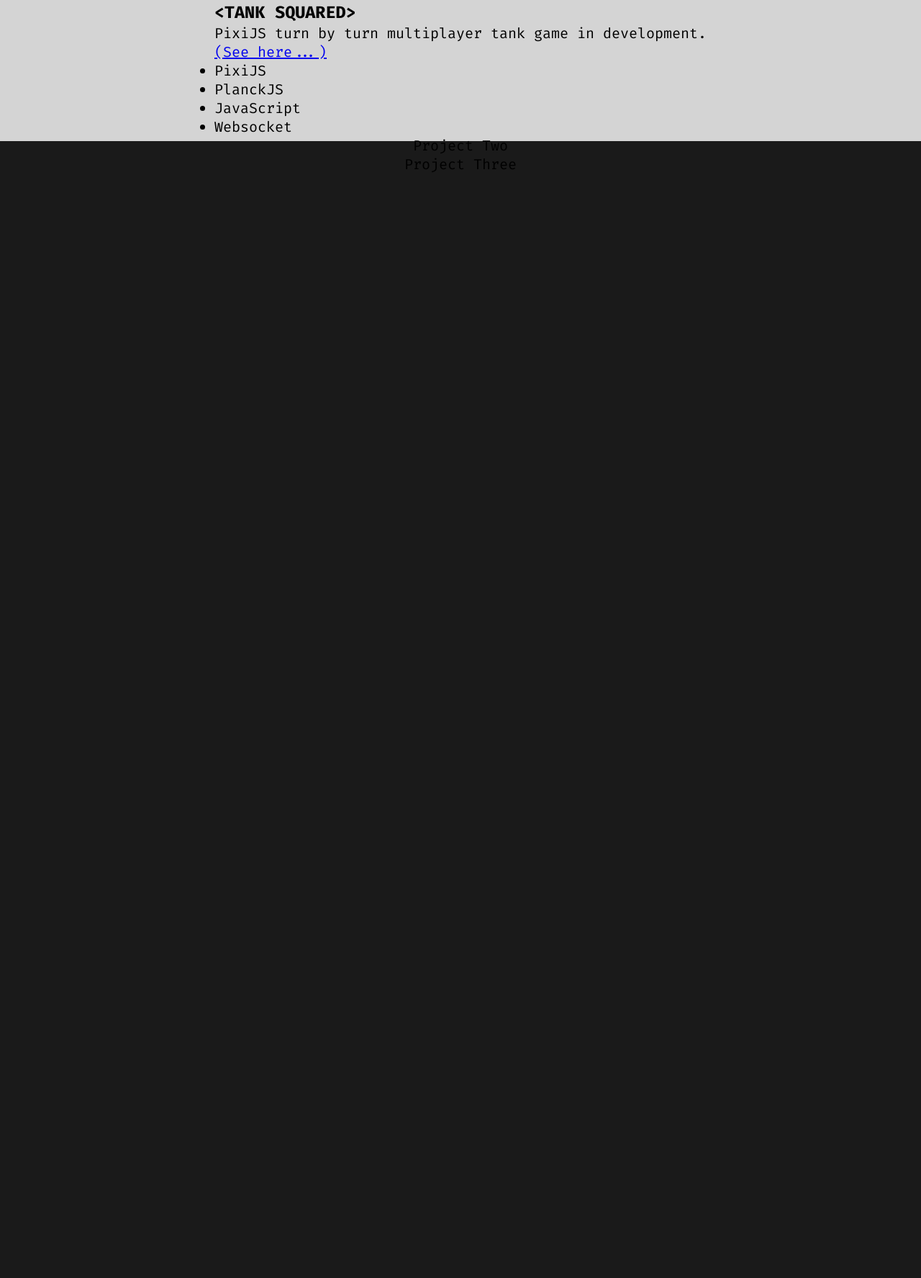
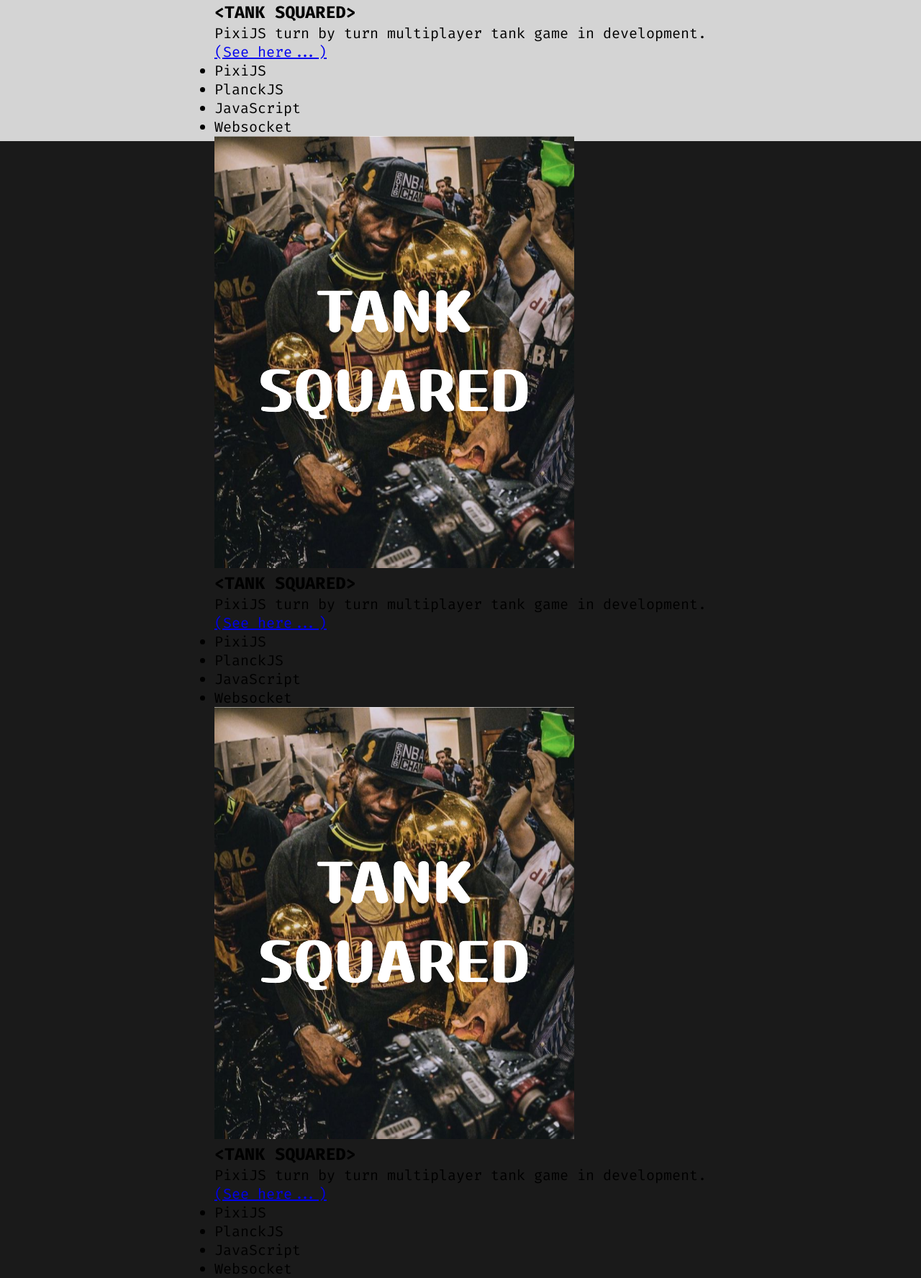
Before and after one commit to AlejandroDeGuzman/AlejandroDeGuzman.github.io, a PHP site: page / in a window 1280 px wide. Shown: the part 2334-4109 px from the top of the page at 72% size. Before the commit the page ends 2573 px from the top, so only its background shows below. Run offline with PHP 8.4, Linux system fonts and the light colour scheme; some libraries are stand-ins or nearby versions.

Commit message:
setup rough structure of projects page

```diff
--- a/assets/css/mobile.css
+++ b/assets/css/mobile.css
@@ -168,13 +168,13 @@ nav a {
     background-color: var(--gray-100);
 }
 
-#projectOne {
+.project {
     display: flex;
     flex-direction: column;
     justify-content: space-between;
     align-items: center;
     margin: 20px;
-    margin-top: 20%;
+    margin-top: 15%;
     background-color: var(--primary-light);
     padding: 20px;
     border-radius: 10px;
@@ -224,3 +224,7 @@ nav a {
     border-radius: 10px;
     border: 2px solid black;
 }
+
+#project-two {
+    margin-top: -5px;
+}
--- a/index.html
+++ b/index.html
@@ -82,7 +82,7 @@ String[] technologies = {
         <!-- projects/achievements section -->
         <section id="three">
             <div class="flex-container">
-                <div id="projectOne">
+                <div class="project">
                     <div class="project-content">
                         <div class="project-title">
                             <figure>
@@ -104,11 +104,52 @@ String[] technologies = {
                         </ul>
                     </div>
                 </div>
-                <div id="projectTwo">
-                    <p>Project Two</p>
+
+                <!-- project two -->
+                <div class="project" id="project-two">
+                    <div class="project-content">
+                        <div class="project-title">
+                            <figure>
+                                <img id="tankSquaredImg" src="./assets/images/TANK_SQUARED.png" alt="">
+                            </figure>
+                        </div>
+                        <div class="project-description">
+                            <h3>&lt;TANK SQUARED&gt;</h3>
+                            <p>PixiJS turn by turn multiplayer tank game in development.</p>
+                            <a href="https://github.com/Chris33871/tank_squared">(See here...)</a>
+                        </div>
+                    </div>
+                    <div class="tech-stack">
+                        <ul>
+                            <li>PixiJS</li>
+                            <li>PlanckJS</li>
+                            <li>JavaScript</li>
+                            <li>Websocket</li>
+                        </ul>
+                    </div>
                 </div>
-                <div id="projectThree">
-                    <p>Project Three</p>
+
+                <div class="project" id="project-two">
+                    <div class="project-content">
+                        <div class="project-title">
+                            <figure>
+                                <img id="tankSquaredImg" src="./assets/images/TANK_SQUARED.png" alt="">
+                            </figure>
+                        </div>
+                        <div class="project-description">
+                            <h3>&lt;TANK SQUARED&gt;</h3>
+                            <p>PixiJS turn by turn multiplayer tank game in development.</p>
+                            <a href="https://github.com/Chris33871/tank_squared">(See here...)</a>
+                        </div>
+                    </div>
+                    <div class="tech-stack">
+                        <ul>
+                            <li>PixiJS</li>
+                            <li>PlanckJS</li>
+                            <li>JavaScript</li>
+                            <li>Websocket</li>
+                        </ul>
+                    </div>
                 </div>
             </div>
         </section>
```
